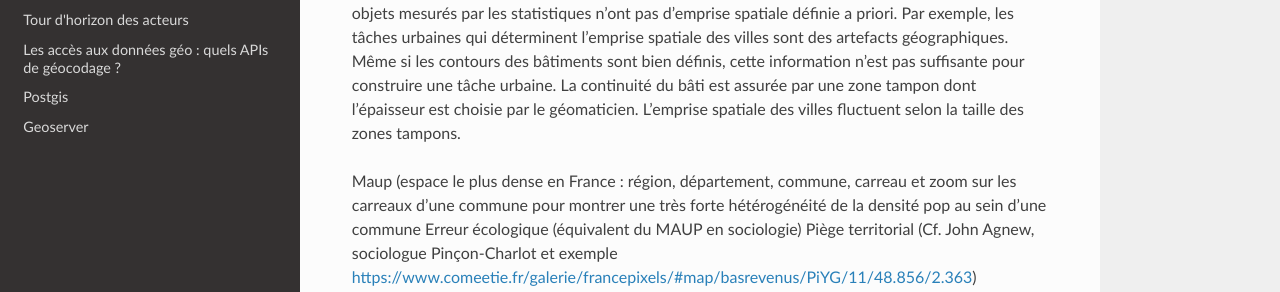
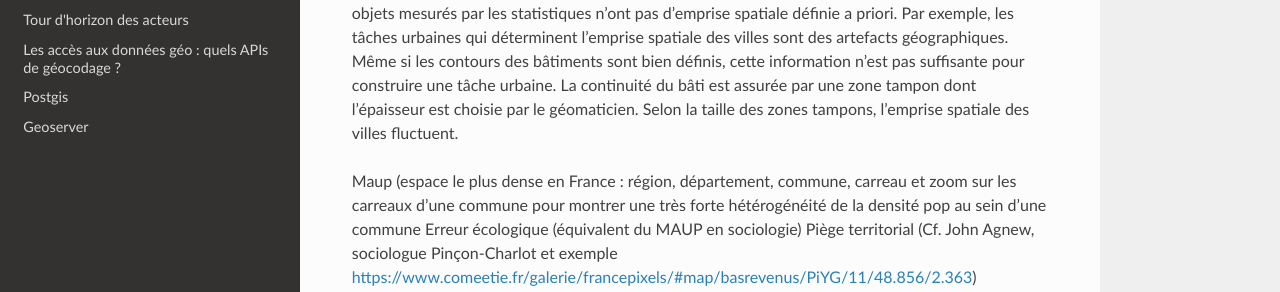
Before and after one commit to JulieDjidji/memocarto, a Sphinx documentation site: the page built from doc/source/concepts.rst, in a window 1280 px wide and 1154 px high. Shown: the part 243-535 px from the top of the window. Built offline with Sphinx 7.4.7 and the Read the Docs theme 2.0.0, drawn with Linux system fonts in a browser that asks for light colours; pages that are not in the unit, such as notebooks, are missing from menus; some of the changed text lies outside the part shown.

```diff
--- a/doc/source/concepts.rst
+++ b/doc/source/concepts.rst
@@ -1,7 +1,7 @@
 Quelques concepts théoriques sur la spatialisation des données
 ==================================================================
 
-La dépendance des résultats statistique aux choix des unités spatiales a été théorisée par Openshaw sous le concept de Modifiable Areal Unit Problem. Le MAUP résulte du fait que les objets mesurés par les statistiques n’ont pas d’emprise spatiale définie a priori. Par exemple, les tâches urbaines qui déterminent l’emprise spatiale des villes sont des artefacts géographiques. Même si les contours des bâtiments sont bien définis, cette information n’est pas suffisante pour construire une tâche urbaine. La continuité du bâti est assurée par une zone tampon dont l’épaisseur est choisie par le géomaticien. L'emprise spatiale des villes fluctuent selon la taille des zones tampons.
+La dépendance des résultats statistique aux choix des unités spatiales a été théorisée par Openshaw sous le concept de Modifiable Areal Unit Problem. Le MAUP résulte du fait que les objets mesurés par les statistiques n’ont pas d’emprise spatiale définie a priori. Par exemple, les tâches urbaines qui déterminent l’emprise spatiale des villes sont des artefacts géographiques. Même si les contours des bâtiments sont bien définis, cette information n’est pas suffisante pour construire une tâche urbaine. La continuité du bâti est assurée par une zone tampon dont l’épaisseur est choisie par le géomaticien. Selon la taille des zones tampons, l'emprise spatiale des villes fluctuent.
 
 
 
```
